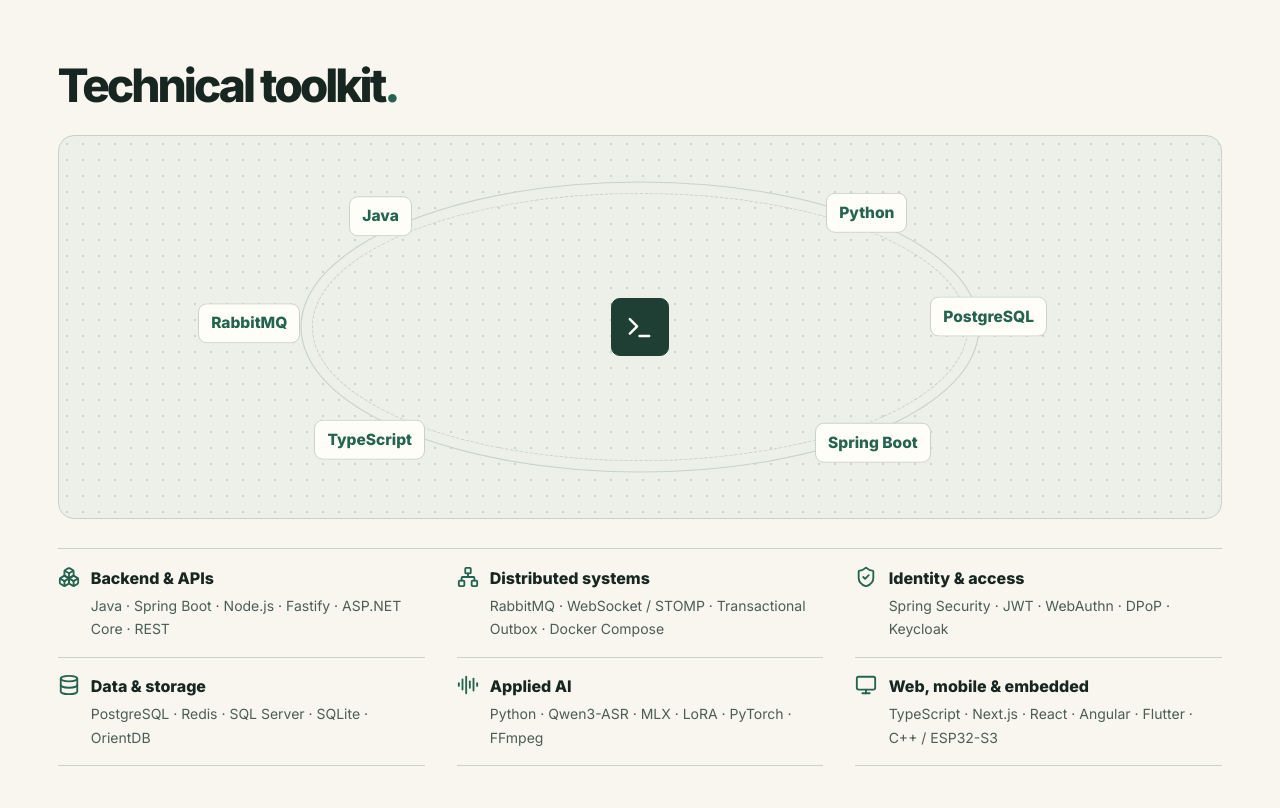
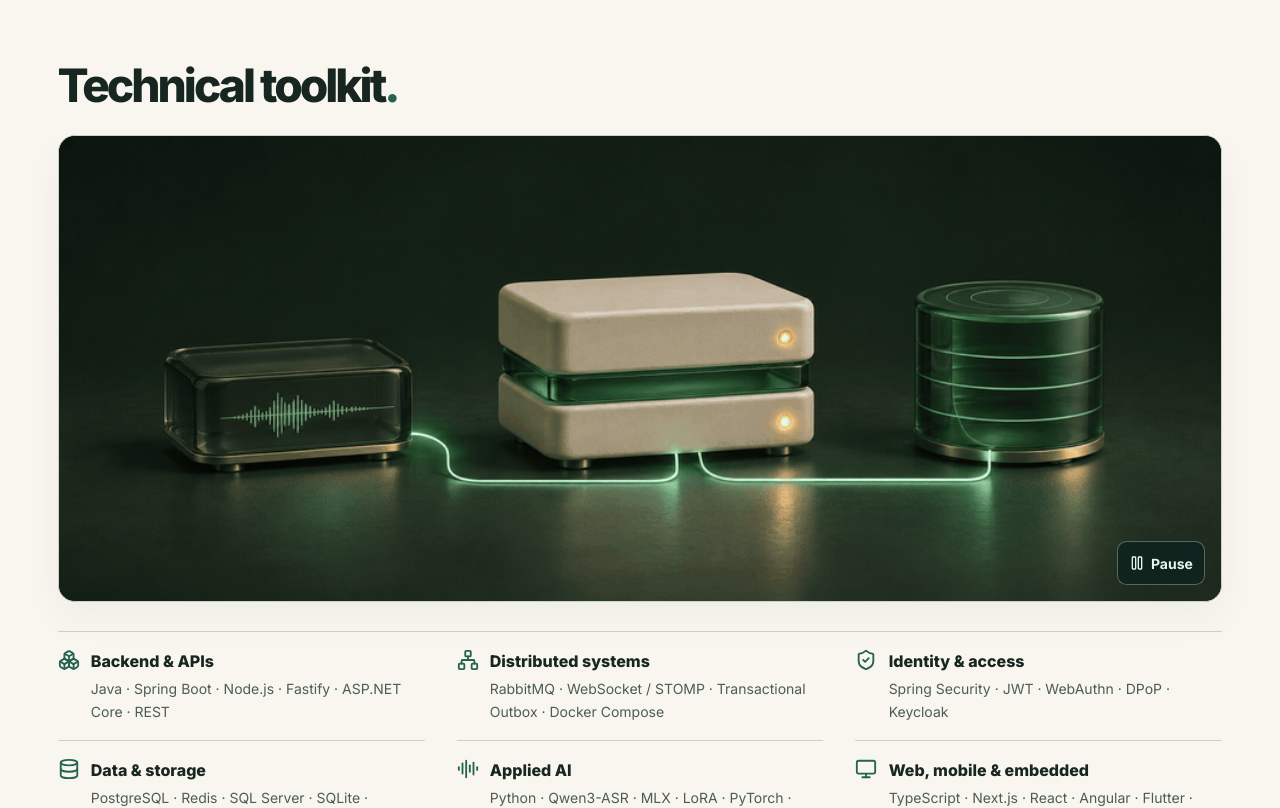
Before and after one commit to dangkhoiii02/portfolio, a Next.js app: page /about in a window 1280 px wide. Shown: the part 860-1668 px from the top of the page. Built offline with nearby package versions, Linux system fonts and the light colour scheme.

Commit message:
Add animated artwork to the technical toolkit

```diff
--- a/src/app/globals.css
+++ b/src/app/globals.css
@@ -477,67 +477,49 @@ button, summary { cursor: pointer; }
   border-top: 1px solid var(--line);
 }
 
-.skill-map {
+.toolkit-artwork {
   position: relative;
-  isolation: isolate;
-  display: grid;
-  min-height: clamp(18rem, 30vw, 24rem);
-  place-items: center;
   overflow: hidden;
   margin: 1.5rem 0 1.8rem;
   border: 1px solid var(--line);
-  border-radius: 1rem;
-  background-color: var(--tint);
-  background-image: radial-gradient(var(--line) 1px, transparent 1px);
-  background-size: 1rem 1rem;
+  border-radius: 1.05rem;
+  background: #172d25;
+  box-shadow: var(--card-shadow);
 }
 
-.skill-map::before {
-  position: absolute;
-  z-index: -1;
-  inset: 0;
-  margin: auto;
-  width: min(86%, 41rem);
-  height: 70%;
-  border: 1px dashed var(--line);
-  border-radius: 50%;
-  box-shadow: 0 0 0 .65rem var(--tint), 0 0 0 .72rem var(--line);
-  content: "";
+.toolkit-artwork img {
+  display: block;
+  width: 100%;
+  height: auto;
+  aspect-ratio: 5 / 2;
 }
 
-.skill-core, .skill-node {
-  display: grid;
-  place-items: center;
-  border: 1px solid var(--line);
-  border-radius: .55rem;
-  background: var(--surface);
+.toolkit-animation-button {
+  position: absolute;
+  right: clamp(.55rem, 1.6vw, 1rem);
+  bottom: clamp(.55rem, 1.6vw, 1rem);
+  display: inline-flex;
+  min-width: 2.75rem;
+  min-height: 2.75rem;
+  align-items: center;
+  justify-content: center;
+  gap: .36rem;
+  padding: .4rem .72rem;
+  border: 1px solid #e5f3ea55;
+  border-radius: .6rem;
+  background: #10241fee;
+  color: #e8f5ec;
+  font-size: .875rem;
+  font-weight: 650;
+  transition: border-color .2s ease, background-color .2s ease;
 }
 
-.skill-core {
-  width: 3.6rem;
-  height: 3.6rem;
-  border-color: var(--button);
-  background: var(--button);
-  color: var(--button-text);
+.toolkit-animation-button:hover {
+  border-color: #bde8cb;
+  background: #234438;
 }
 
-.skill-node {
-  position: absolute;
-  padding: .45rem .75rem;
-  color: var(--accent);
-  font-size: clamp(.81rem, 1.45vw, .97rem);
-  font-weight: 750;
-  animation: float-node 5s ease-in-out infinite alternate;
-}
-
-.skill-node:nth-of-type(1) { top: 17%; left: 25%; }
-.skill-node:nth-of-type(2) { top: 16%; right: 27%; animation-delay: -.5s; }
-.skill-node:nth-of-type(3) { top: 43%; right: 15%; animation-delay: -1s; }
-.skill-node:nth-of-type(4) { bottom: 14%; right: 25%; animation-delay: -1.7s; }
-.skill-node:nth-of-type(5) { bottom: 15%; left: 22%; animation-delay: -2.3s; }
-.skill-node:nth-of-type(6) { top: 44%; left: 12%; animation-delay: -2.8s; }
-
-@keyframes float-node { to { transform: translateY(-.32rem); } }
+.toolkit-animation-button:focus-visible { outline-color: #bde8cb; }
 
 .skills-grid {
   display: grid;
@@ -1090,17 +1072,9 @@ button, summary { cursor: pointer; }
   .profile-facts { gap: .55rem; }
   .profile-fact { padding: .12rem 0 .5rem .5rem; }
   .profile-fact dd { font-size: clamp(1.8rem, 7.5vw, 2.8rem); }
-  .skill-node { padding: .35rem .5rem; }
-  .skill-node:nth-of-type(1) { left: 18%; }
-  .skill-node:nth-of-type(2) { right: 16%; }
-  .skill-node:nth-of-type(3) { right: 4%; }
-  .skill-node:nth-of-type(4) { right: 10%; }
-  .skill-node:nth-of-type(5) { left: 9%; }
-  .skill-node:nth-of-type(6) { left: 4%; }
-  .skill-core { width: 2.75rem; height: 2.75rem; }
-  .skill-core svg { width: 20px; }
   .article-row { flex-wrap: wrap; }
   .article-preview { display: none; }
+  .toolkit-animation-button span { display: none; }
 }
 
 @media (max-width: 400px) {
@@ -1116,6 +1090,7 @@ button, summary { cursor: pointer; }
   *, *::before, *::after { animation: none !important; transition: none !important; }
   .reveal { transform: none !important; }
   .timeline-progress { transform: none !important; }
+  .toolkit-animation-button { display: none; }
 }
 
 @media print {
--- a/src/components/Skills.tsx
+++ b/src/components/Skills.tsx
@@ -1,5 +1,6 @@
-import { AudioLines, Boxes, Database, Monitor, Network, ShieldCheck, Terminal } from "lucide-react";
+import { AudioLines, Boxes, Database, Monitor, Network, ShieldCheck } from "lucide-react";
 import { Reveal } from "@/components/Motion";
+import ToolkitArtwork from "@/components/ToolkitArtwork";
 
 const categories = [
   { title: "Backend & APIs", icon: Boxes, skills: ["Java", "Spring Boot", "Node.js", "Fastify", "ASP.NET Core", "REST"] },
@@ -10,17 +11,12 @@ const categories = [
   { title: "Web, mobile & embedded", icon: Monitor, skills: ["TypeScript", "Next.js", "React", "Angular", "Flutter", "C++ / ESP32-S3"] },
 ];
 
-const orbit = ["Java", "Python", "PostgreSQL", "Spring Boot", "TypeScript", "RabbitMQ"];
-
 export default function Skills() {
   return (
     <section id="skills" className="shell inner-section skills" aria-labelledby="skills-title">
       <h2 className="inner-title" id="skills-title">Technical toolkit<span>.</span></h2>
       <Reveal>
-        <div className="skill-map" aria-hidden="true">
-          <div className="skill-core"><Terminal size={29} /></div>
-          {orbit.map((skill) => <span className="skill-node" key={skill}>{skill}</span>)}
-        </div>
+        <ToolkitArtwork />
       </Reveal>
       <div className="skills-grid">
         {categories.map(({ title, icon: Icon, skills }) => (
--- /dev/null
+++ b/src/components/ToolkitArtwork.tsx
@@ -0,0 +1,38 @@
+"use client";
+
+import { Pause, Play } from "lucide-react";
+import Image from "next/image";
+import { useState } from "react";
+
+const poster = "/assets/technical-toolkit.webp";
+const animation = "/assets/technical-toolkit.gif";
+
+export default function ToolkitArtwork() {
+  const [playing, setPlaying] = useState(true);
+  const label = playing ? "Pause toolkit animation" : "Play toolkit animation";
+  const Icon = playing ? Pause : Play;
+
+  return (
+    <div className="toolkit-artwork">
+      <picture>
+        <source media="(prefers-reduced-motion: reduce)" srcSet={poster} />
+        <Image
+          src={playing ? animation : poster}
+          width={960}
+          height={384}
+          alt=""
+          unoptimized
+        />
+      </picture>
+      <button
+        type="button"
+        className="toolkit-animation-button"
+        aria-label={label}
+        onClick={() => setPlaying(current => !current)}
+      >
+        <Icon size={16} aria-hidden="true" />
+        <span>{playing ? "Pause" : "Play"}</span>
+      </button>
+    </div>
+  );
+}
```
Also changed, not shown: public/assets/technical-toolkit.gif (added), public/assets/technical-toolkit.webp (added).
